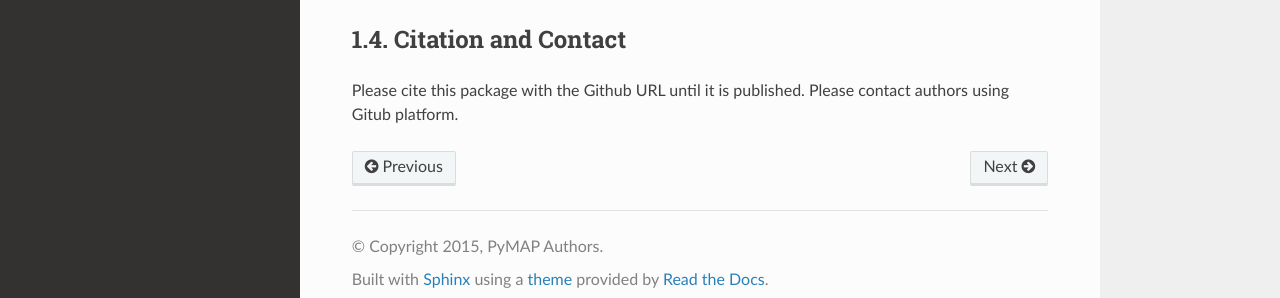
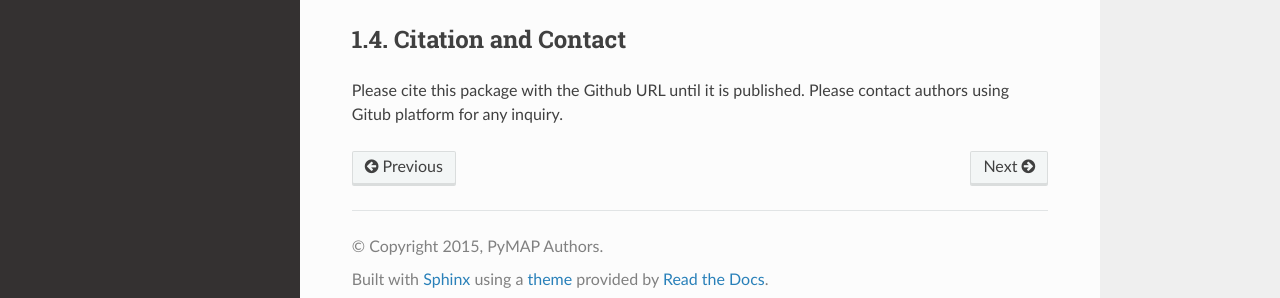
Before and after one commit to AminMahpour/PyMAP, a Sphinx documentation site: the page built from docs/Introduction.rst, in a window 1280 px wide and 900 px high, scrolled down 958 px. Shown: the part 584-882 px from the top of the window. Built offline with Sphinx 7.4.7 and the Read the Docs theme 2.0.0, drawn with Linux system fonts in a browser that asks for light colours.

Commit message:
improving documentations.

```diff
--- a/Plot/__init__.py
+++ b/Plot/__init__.py
@@ -1,5 +1,3 @@
-
-
 import cairo
 
 
@@ -8,6 +6,7 @@ class properties:
         self.size = size
         self.xoffset = xoff
         self.yoffset = yoff
+
 
 class Heatmap:
     """
--- a/docs/Introduction.rst
+++ b/docs/Introduction.rst
@@ -76,4 +76,4 @@ In the third example, we integrate Core and Annotation objects to extract methyl
 
 Citation and Contact
 --------------------
-Please cite this package with the Github URL until it is published. Please contact authors using Gitub platform.
+Please cite this package with the Github URL until it is published. Please contact authors using Gitub platform for any inquiry.
```
